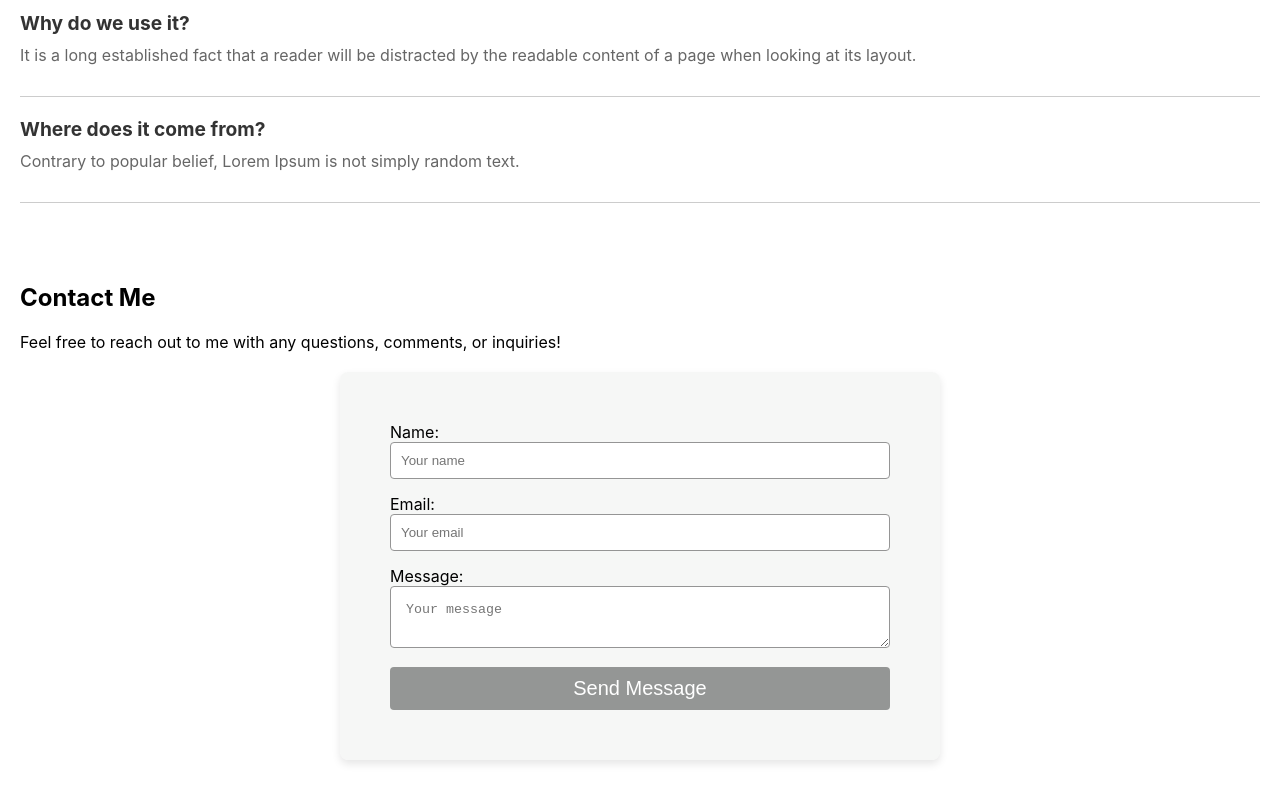
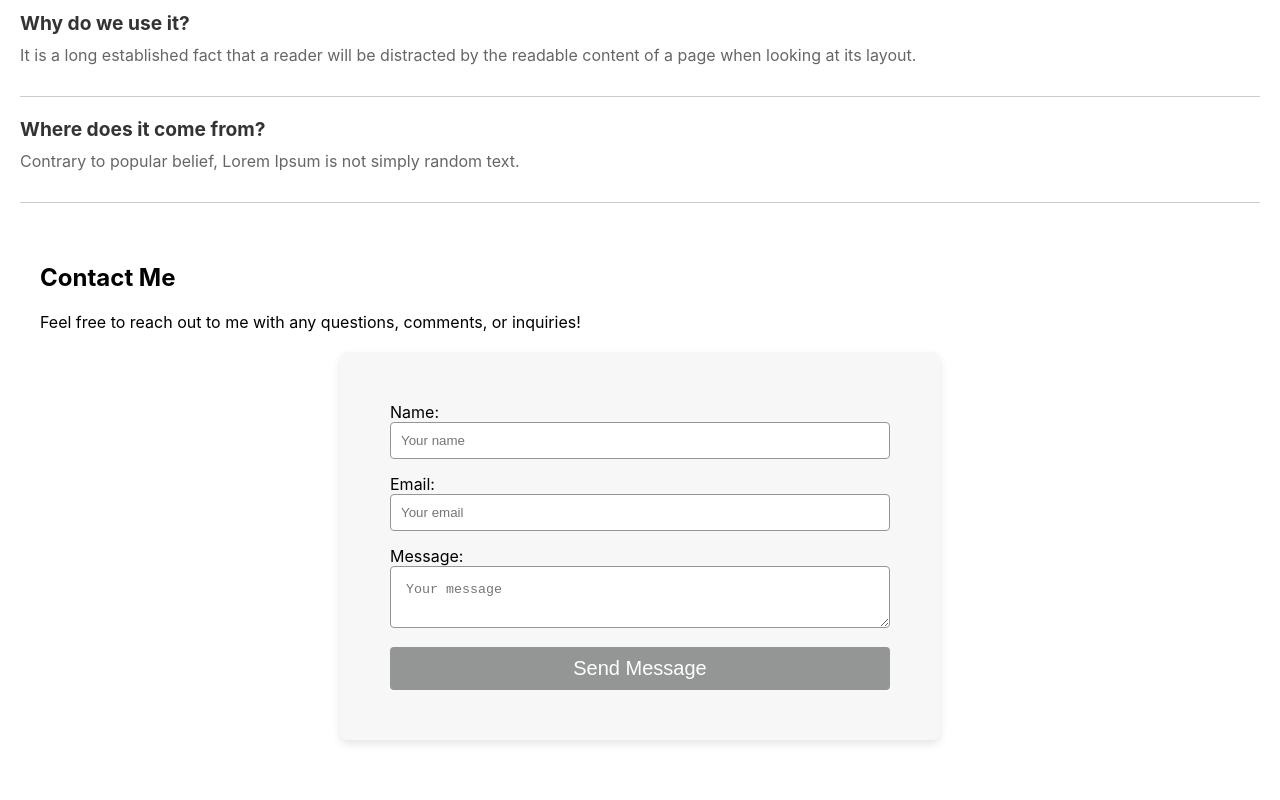
Before and after one commit to JuliansGHUB1/ScheduleAppProj, a React (Create React App) app in the folder frontEnd/: page /help in a window 1280 px wide. Shown: the part 281-1081 px from the top of the page. Built offline with nearby package versions, Linux system fonts and the light colour scheme.

Commit message:
1. moved contactMe footer to only helpSection

```diff
--- a/frontEnd/src/App.js
+++ b/frontEnd/src/App.js
@@ -6,7 +6,7 @@ import ResponseSection from './components/ResponseSection';
 import HelpSection from './components/HelpSection';
 import SchedulePage from './pages/SchedulePage';
 import AllSchedulesPage from './pages/AllSchedulesPage';
-import Footer from './components/Footer';
+
 
 import ClassForm from './components/FORMforClass';
 import TimeForm from './components/FORMforTime';
@@ -25,7 +25,6 @@ function App() {
           <Route path="/all-schedules" element={<AllSchedulesPage />} />
           <Route path="/schedule/" element={<SchedulePage />} />
         </Routes>
-        <Footer />
       </div>
     </Router>
  );
--- a/frontEnd/src/components/HelpSection.js
+++ b/frontEnd/src/components/HelpSection.js
@@ -1,5 +1,6 @@
 import React from 'react';
 import './HelpSection.css';
+import Footer from './Footer';
 
 function HelpSection() {
   return (
@@ -20,6 +21,7 @@ function HelpSection() {
         </div>
         {/* Add more FAQ items as needed */}
       </div>
+      <Footer />
     </section>
   );
 }
```
